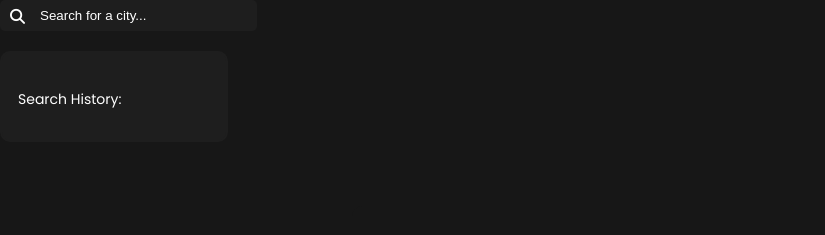
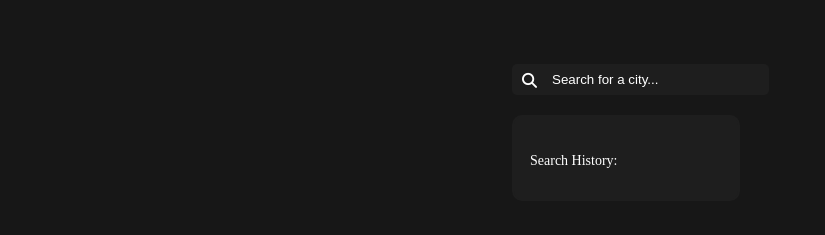
Before and after one commit to wetterapp/wetterapp.github.io, a plain HTML site: page index.html in a window 1280 px wide. Shown: the top 235 px of the page, without its empty margins (0-825 px from the left). Drawn offline with Linux system fonts and the light colour scheme; no server answers.

Commit message:
Update index.html

```diff
--- a/index.html
+++ b/index.html
@@ -1,4 +1,3 @@
-
 
 <!DOCTYPE html>
 <html lang="en">
@@ -10,12 +9,13 @@
     <style>@import url('https://fonts.googleapis.com/css2?family=Poppins&display=swap');
 
 
- .hc {            border: 2px solid #1e1e1e;            border-radius: 10px;            padding: 1rem;  width: 15%; background-color: #1e1e1e;   }
+ .hc {            border: 2px solid #1e1e1e;            border-radius: 10px;            padding: 1rem;  width: 15%; background-color: #1e1e1e;
+margin-left: 40%; }
       body  {
             margin: 0;
             padding: 0;
             box-sizing: border-box;
-            font-family: 'Poppins', sans-serif;
+            font-family:'Times New Roman', Times, serif;
             background-color: #171717;
 
         }
@@ -51,6 +51,10 @@
         .weather__search {
             position: relative; /* Changed to relative */
             margin-bottom: 20px; /* Added margin-bottom */
+           margin-left: 40%;
+           margin-top:5%;
+           height: 3%;
+
         }
 
         .weather__search i {
@@ -133,6 +137,7 @@
             color: #fff;
             font-size: 14px;
             margin-top: 20px;
+            align-items: center;
 
         }
 
@@ -157,6 +162,7 @@
 
             .weather__units {
                 margin-top: 1rem;
+
             }
         }
 
```
